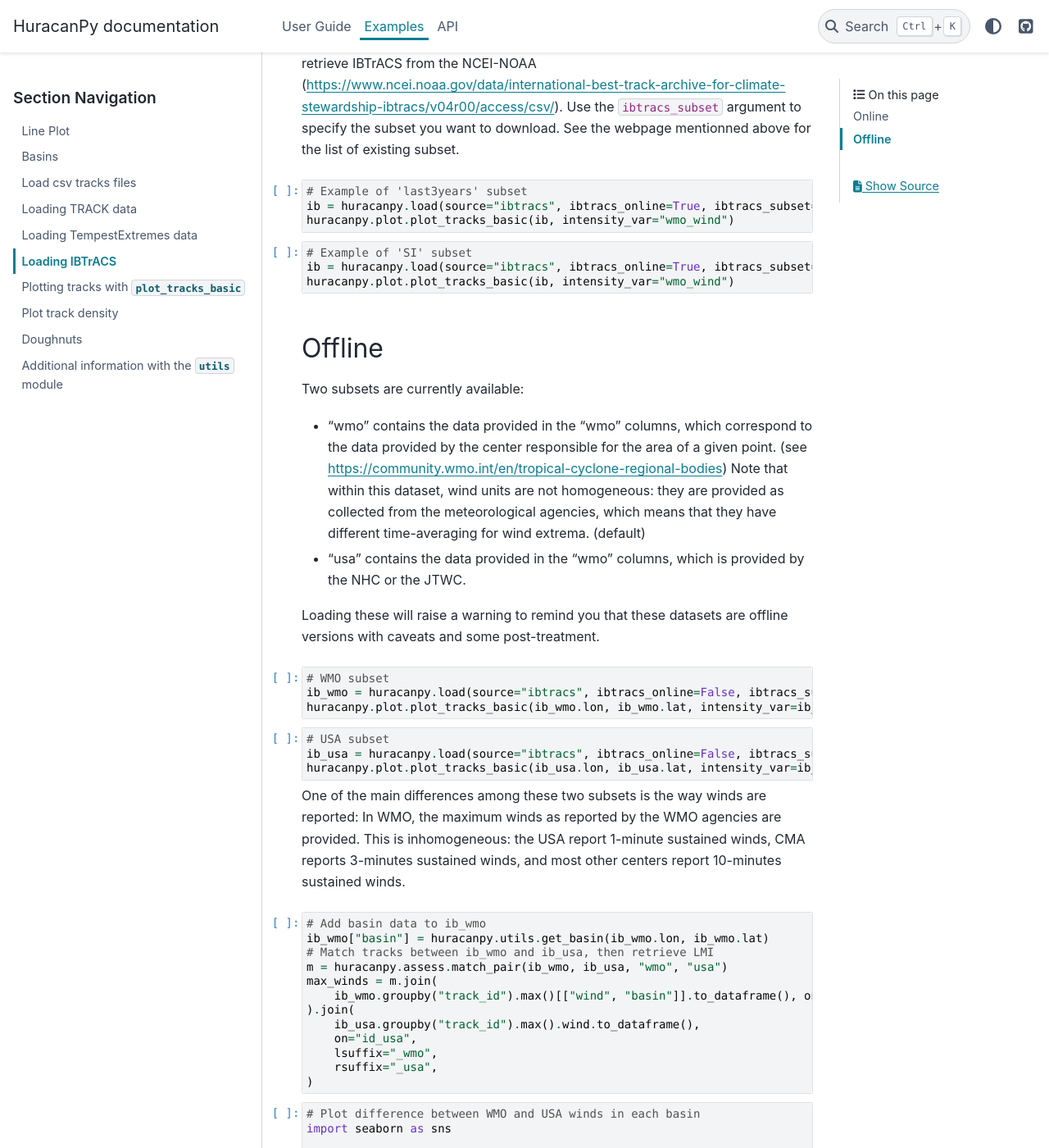
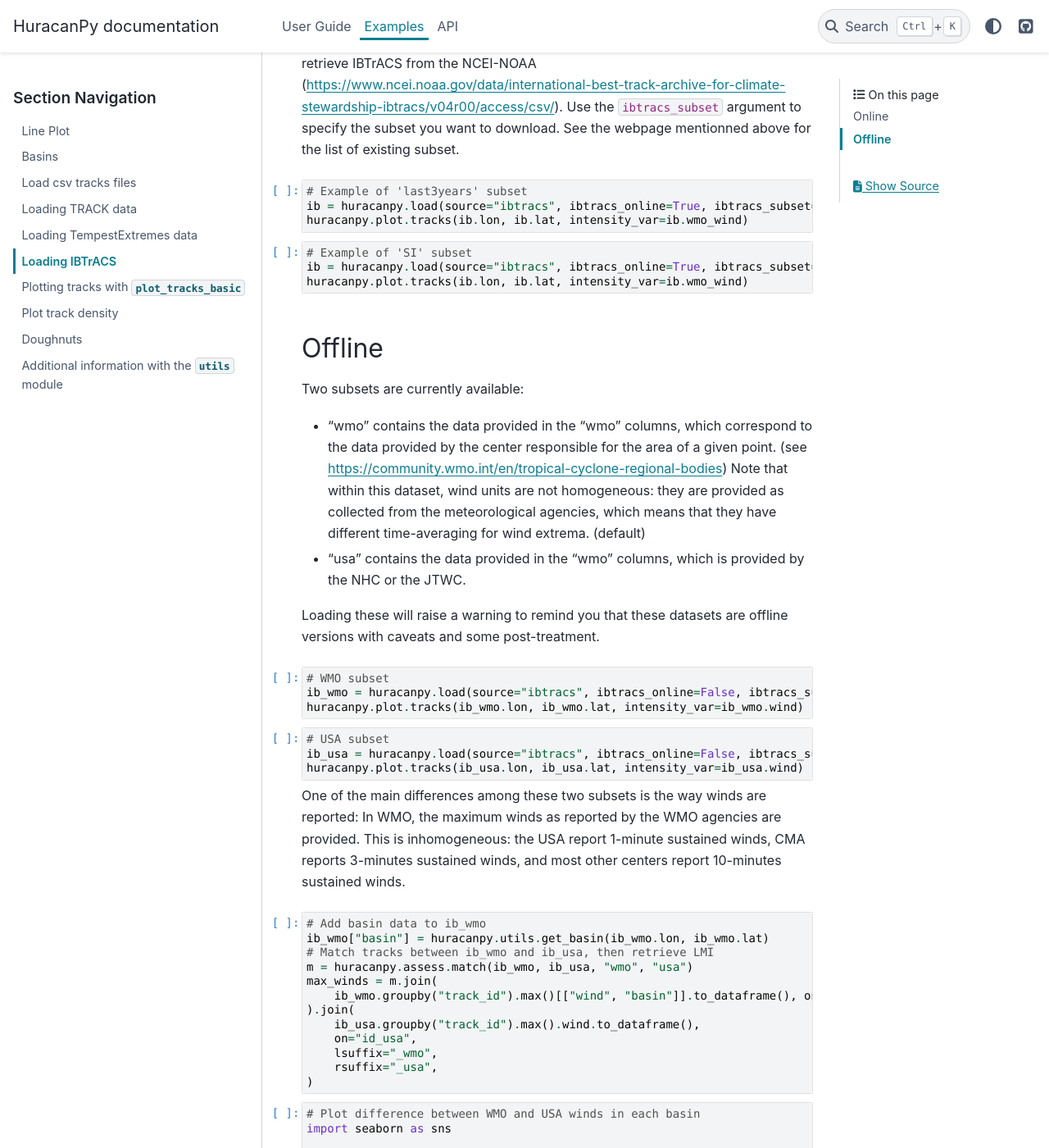
Before and after one commit to Huracan-project/huracanpy, a Sphinx documentation site: the page built from docs/examples/IBTrACS.ipynb, in a window 1280 px wide and 1400 px high, scrolled down 468 px. Shown: the whole window at 82% size. Built offline with Sphinx 7.4.7 and the PyData theme 0.15.4, drawn with Linux system fonts in a browser that asks for light colours; pages that are not in the unit, such as notebooks, are missing from menus.

Commit message:
Update documentation to be consistent with changes

```diff
--- a/docs/api/index.rst
+++ b/docs/api/index.rst
@@ -15,8 +15,13 @@ Modules
 -------
 ================ ================================
 :doc:`huracanpy` .. automodule:: huracanpy
+                     :no-index:
 :doc:`utils`     .. automodule:: huracanpy.utils
+                     :no-index:
 :doc:`diags`     .. automodule:: huracanpy.diags
+                     :no-index:
 :doc:`assess`    .. automodule:: huracanpy.assess
+                     :no-index:
 :doc:`plot`      .. automodule:: huracanpy.plot
+                     :no-index:
 ================ ================================
--- a/docs/api/plot.rst
+++ b/docs/api/plot.rst
@@ -6,8 +6,8 @@ plot
 .. autosummary::
     :toctree: _autosummary
 
-    plot_tracks_basic
-    plot_density
+    tracks
+    density
     fancyline
     venn
     doughnut
--- a/docs/conf.py
+++ b/docs/conf.py
@@ -31,7 +31,6 @@ exclude_patterns = ["_build", "Thumbs.db", ".DS_Store"]
 autodoc_member_order = "bysource"
 
 nbsphinx_prompt_width = "88"
-nbsphinx_allow_errors = True
 
 # Options for intersphinx.
 intersphinx_mapping = {
```
Also changed, not shown: docs/api/assess.rst (+3 -4 lines), docs/api/diags.rst (+3 -4 lines), docs/api/utils.rst (+11 -1 lines), docs/examples/IBTrACS.ipynb, docs/examples/plot_tracks.ipynb, docs/examples/track_density.ipynb, docs/examples/utils.ipynb, docs/user_guide/extract.ipynb, 1 other file.
